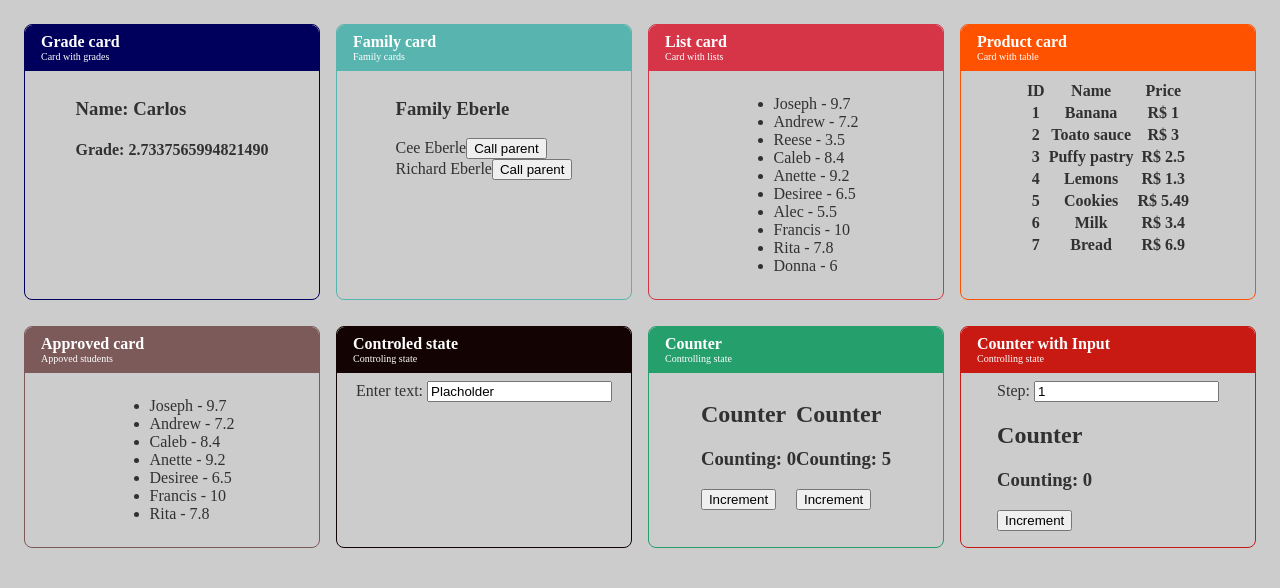
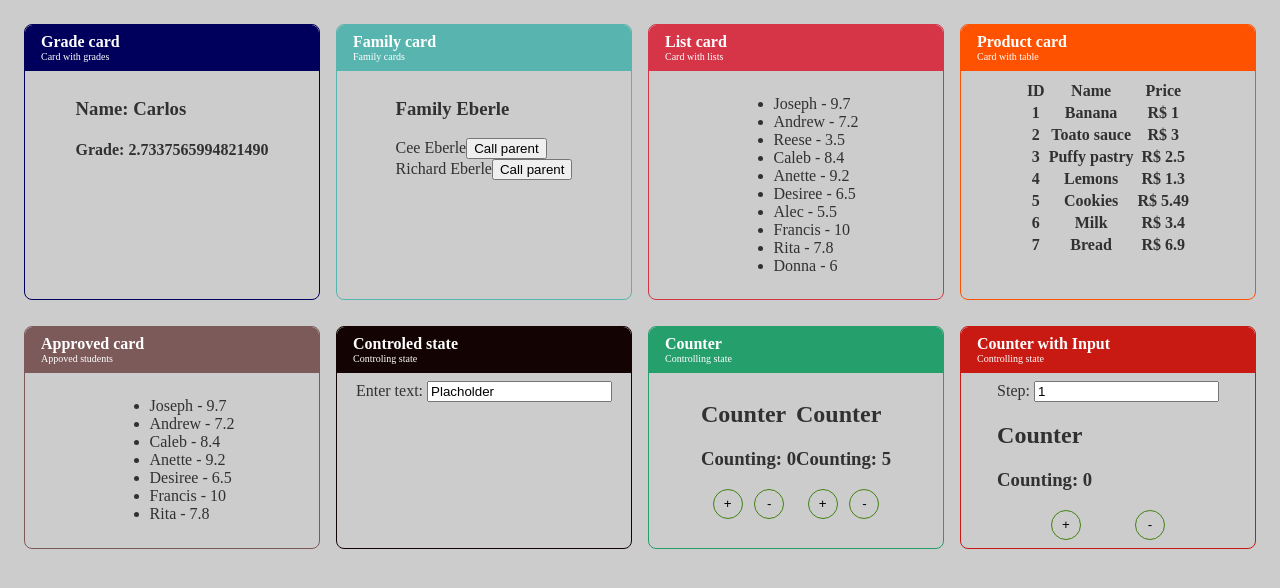
Before and after one commit to pedrovsp/ReactStudies, a React (Create React App) app: page / in a window 1280 px wide. Shown: the top 588 px of the page. Built offline with nearby package versions, Linux system fonts and the light colour scheme.

Commit message:
feat(Counter): add decrement function
Add decrement function, and also changes buttons to Button component

```diff
--- /dev/null
+++ b/src/components/Counter/Counter.css
@@ -0,0 +1,6 @@
+.ButtonBox {
+    display: flex;
+    width: 100%;
+    justify-content: space-evenly;
+    flex-flow: row;
+}
--- a/src/components/Counter/Counter.jsx
+++ b/src/components/Counter/Counter.jsx
@@ -1,4 +1,6 @@
+import './Counter.css'
 import React, { Component } from 'react';
+import { Button, ButtonTypes } from '../Button/Button'
 
 export default class Counter extends Component {
 
@@ -20,6 +22,14 @@ export default class Counter extends Component {
         })
     }
 
+
+    decrement() {
+        const newValue = this.state.count - this.state.step
+        this.setState({
+            count: newValue,
+        })
+    }
+
     setStep(newValue) {
         this.setState({
             step: newValue
@@ -31,7 +41,10 @@ export default class Counter extends Component {
             <div>
                 <h2>Counter</h2>
                 <h3>Counting: {this.state.count}</h3>
-                <button onClick={() => this.increment()}>Increment</button>
+                <div className="ButtonBox">
+                    <Button type={ButtonTypes.Round} text='+' function={this.increment.bind(this)}></Button>
+                    <Button type={ButtonTypes.Round} text='-' function={this.decrement.bind(this)}></Button>
+                </div>
             </div>
         )
     }
--- a/src/components/Parent.jsx
+++ b/src/components/Parent.jsx
@@ -3,7 +3,7 @@ import { childrenProps } from '../utils/react-utils'
 import If from '../utils/If'
 
 export default (props) => {
-    let customProps = {...props};
+    let customProps = { ...props };
     const [name, setWhoCalled] = useState('')
     const [age, setCallerAge] = useState(0)
 
@@ -14,10 +14,10 @@ export default (props) => {
 
     return (
         <div>
-            <h3>Family { props.familyName }</h3>
+            <h3>Family {props.familyName}</h3>
             <If condition={name !== ''}>
                 <h5>{name} called, he is {age} years old</h5>
             </If>
-            { childrenProps(customProps) }
+            {childrenProps(customProps)}
         </div>)
 }
```
